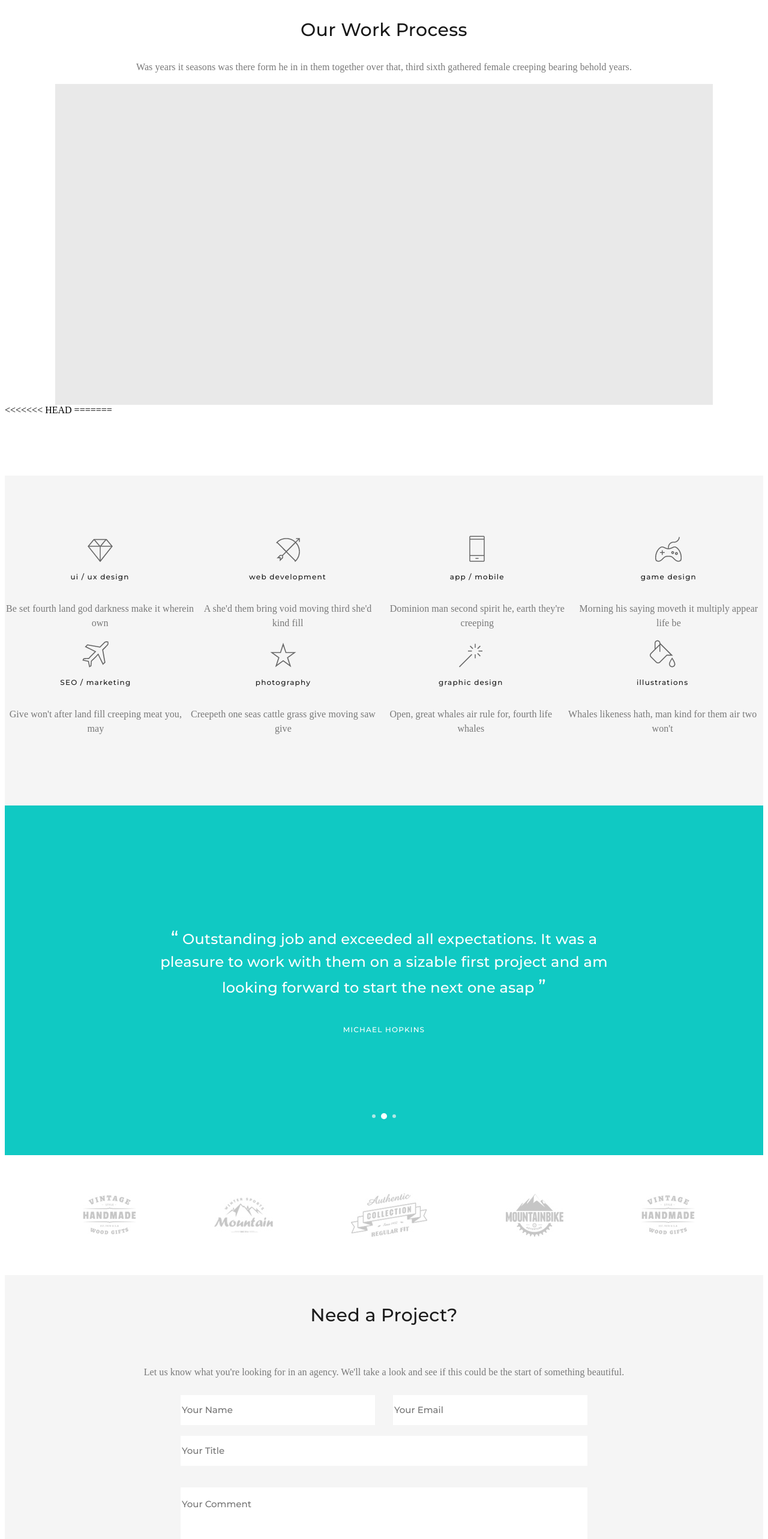
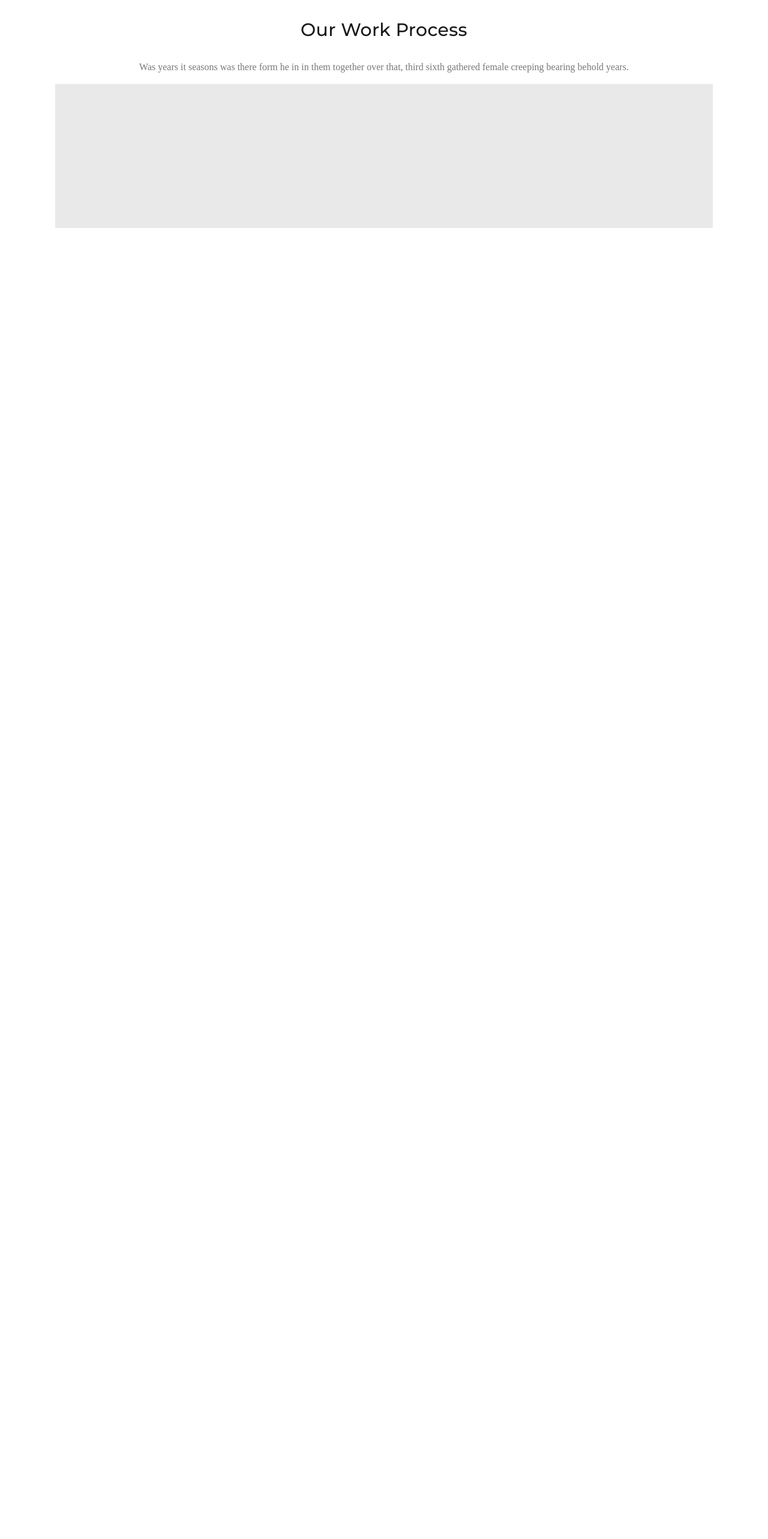
Before and after one commit to MaksDelta/Piroll, an Angular app: page / in a window 1280 px wide. Shown: the top 2566 px of the page at 60% size. After the commit the page ends 800 px from the top, so only its background shows below. Built offline with nearby package versions, Linux system fonts and the light colour scheme.

Commit message:
main - video-block component review 2.0

```diff
--- a/src/app/app.component.html
+++ b/src/app/app.component.html
@@ -4,15 +4,7 @@
 <app-informations-block></app-informations-block>
 <app-chess-block></app-chess-block> -->
 <app-video-block></app-video-block>
-<<<<<<< HEAD
 <!-- <app-tabs-block></app-tabs-block>
 <app-slider-block></app-slider-block>
 <app-partners-block></app-partners-block>
 <app-form-gruop-block></app-form-gruop-block> -->
-<!-- <app-video-two></app-video-two> -->
-=======
-<app-tabs-block></app-tabs-block>
-<app-slider-block></app-slider-block>
-<app-partners-block></app-partners-block>
-<app-form-gruop-block></app-form-gruop-block>
->>>>>>> part2
--- a/src/app/components/video-block/video-block.component.css
+++ b/src/app/components/video-block/video-block.component.css
@@ -22,13 +22,16 @@
   font-family: NunitoSans;
   font-size: 16px;
   line-height: 1.5;
-  letter-spacing: 0.08px;
+  /* letter-spacing: 0.08px; */
   text-align: center;
   color: #787878;
 }
 
 .video {
   width: 85.65vw;
-  height: calc(85.65vw * 0.488);
+  /* 100% */
+  /* height: calc(85.65vw * 0.488); */
+  height: 30vh;
+  /* vh */
   background-color: #e9e9e9;
 }
```
